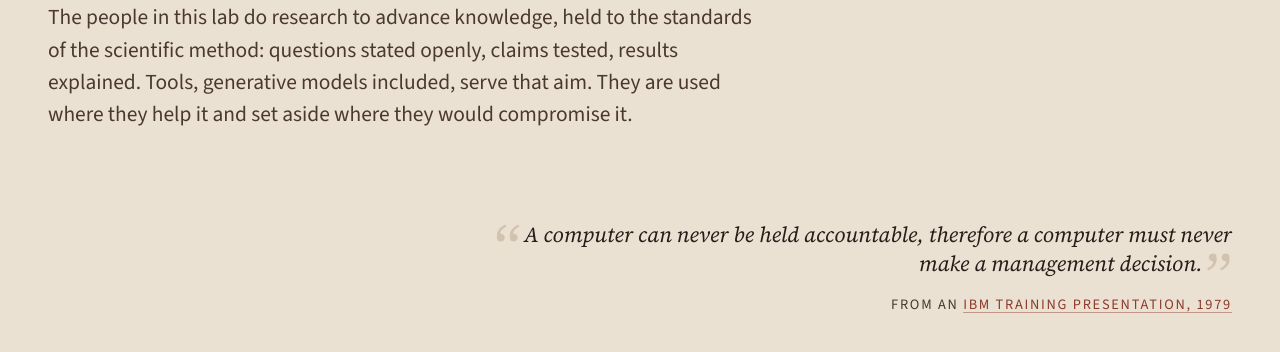
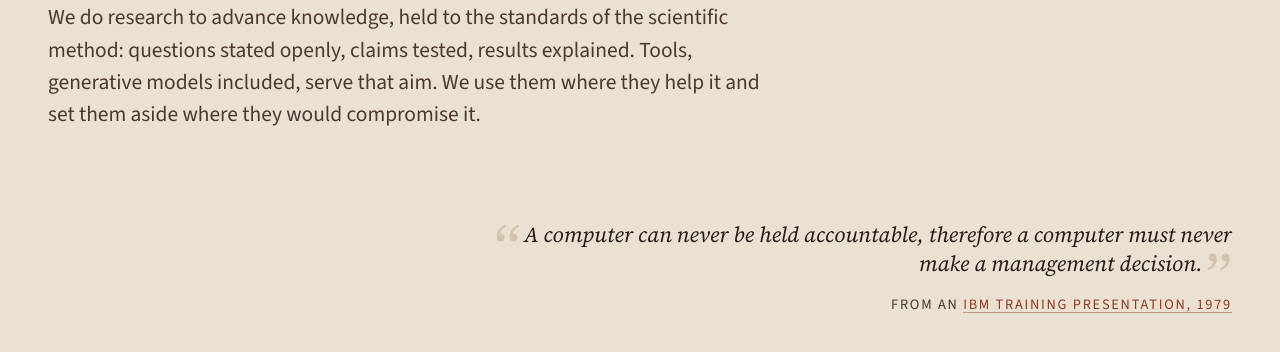
Before and after one commit to VIASystemsLab/VIASystemsLab.github.io, a plain HTML site: page ai-statement.html in a window 1280 px wide. Shown: the part 690-1042 px from the top of the page. Drawn offline with Linux system fonts and the light colour scheme.

Commit message:
content(ai-statement): write the introduction in the first person [BOT]
The section title and its introduction both opened with "The people in
this lab". The introduction is a commitment every member makes, which
is what "we" is for on this site, and it reads without the repetition
or the passive.

```diff
--- a/ai-statement.html
+++ b/ai-statement.html
@@ -187,11 +187,11 @@
         <p class="eyebrow"><span class="eyebrow__num">01</span> Principles</p>
         <h2 id="principles-title" class="section__title">The people in this lab believe in the following principles</h2>
         <p class="section__standfirst">
-          The people in this lab do research to advance knowledge, held to the
-          standards of the scientific method: questions stated openly, claims
-          tested, results explained. Tools, generative models included, serve
-          that aim. They are used where they help it and set aside where they
-          would compromise it.
+          We do research to advance knowledge, held to the standards of the
+          scientific method: questions stated openly, claims tested, results
+          explained. Tools, generative models included, serve that aim. We use
+          them where they help it and set them aside where they would
+          compromise it.
         </p>
       </header>
 
```
